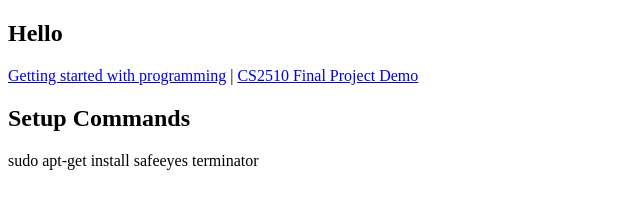
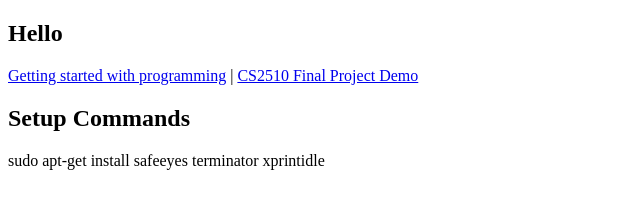
Before and after one commit to VeerabadraLokesh/veerabadralokesh.github.io, a plain HTML site: page index.html in a window 1280 px wide. Shown: the full height of the page, 0-640 px from the left. Drawn offline with Linux system fonts and the light colour scheme.

Commit message:
xprintidle

```diff
--- a/index.html
+++ b/index.html
@@ -13,7 +13,7 @@
     <h2>Setup Commands</h2>
 
     <div>
-        sudo apt-get install safeeyes terminator
+        sudo apt-get install safeeyes terminator xprintidle
     </div>
 
 </body>
```
